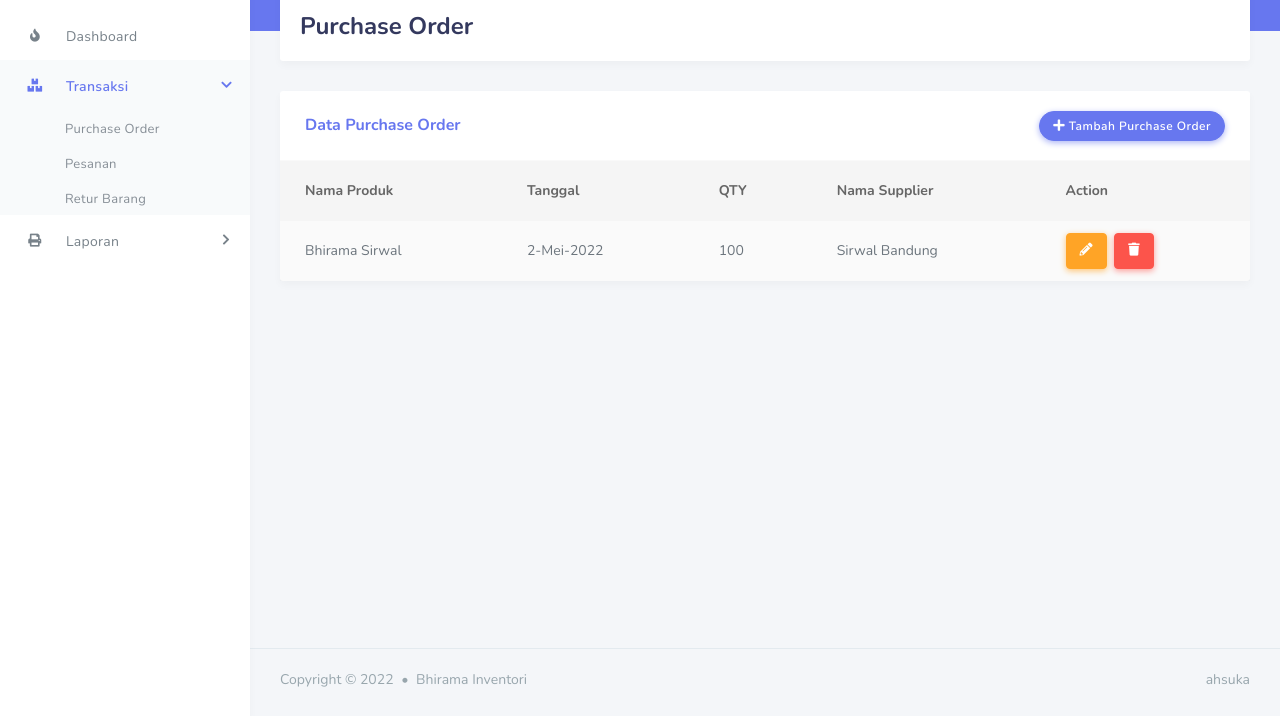
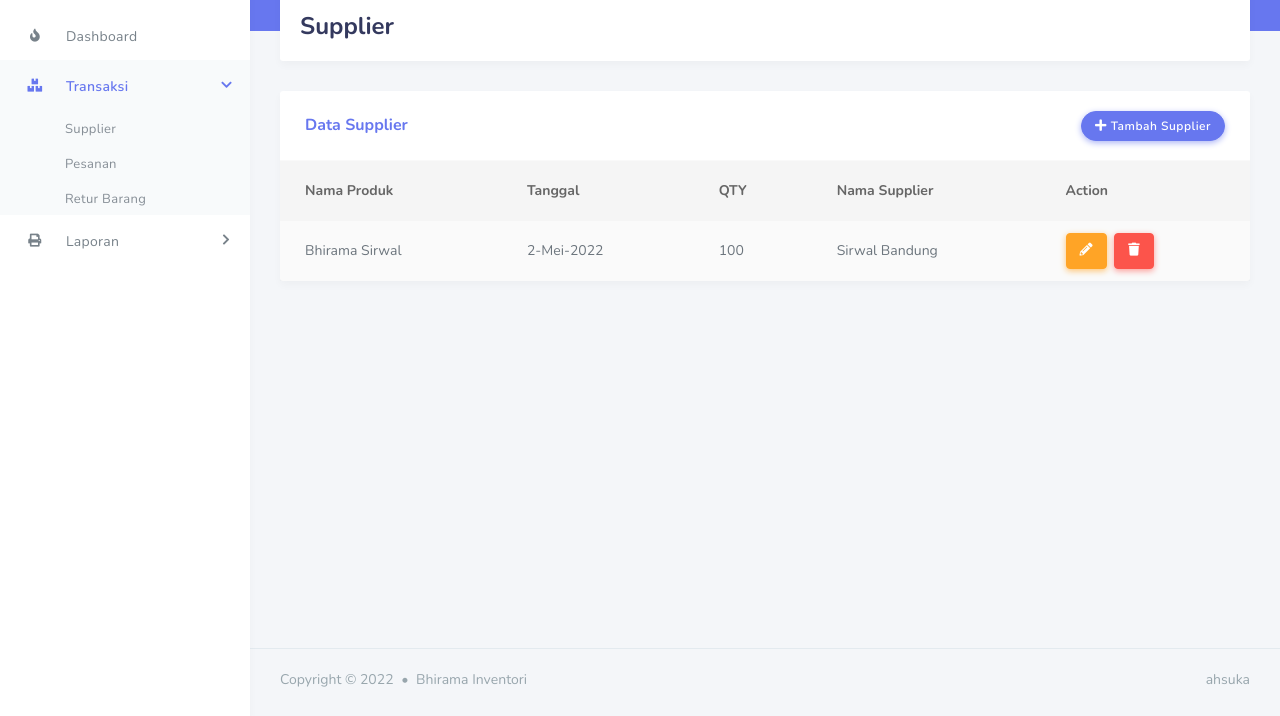
Before and after one commit to yhaae01/bhirama-inventori, a CodeIgniter app: page /yourprojectname/index.php/transaksi/purchaseorder/index in a window 1280 px wide. Shown: the part 84-800 px from the top of the page. Run offline with CodeIgniter, Linux system fonts and the light colour scheme; the visitor is signed in with stand-in values (Sample User, id 1); data comes from the database, SQL or seed files in the repository; data that the repository does not hold is empty.

Commit message:
Merubah nama purchase order menjadi supplier

```diff
--- a/application/views/templates/sidebar.php
+++ b/application/views/templates/sidebar.php
@@ -43,7 +43,7 @@
                 <a href="#" class="nav-link has-dropdown" data-toggle="dropdown"><i class="fas fa-boxes"></i> <span>Transaksi</span></a>
                 <ul class="dropdown-menu">
                     <li class="<?= (strpos(current_url(), "PurchaseOrder") !== false) ? "active" : ""; ?>">
-                        <a class="nav-link" href="<?= base_url('transaksi/PurchaseOrder') ?>"><span>Purchase Order</span></a>
+                        <a class="nav-link" href="<?= base_url('transaksi/PurchaseOrder') ?>"><span>Supplier</span></a>
                     </li>
                     <li class="<?= (strpos(current_url(), "Pesanan") !== false) ? "active" : ""; ?>">
                         <a class="nav-link" href="<?= base_url('transaksi/Pesanan') ?>"><span>Pesanan</span></a>
@@ -59,7 +59,7 @@
                     <a href="#" class="nav-link has-dropdown" data-toggle="dropdown"><i class="fas fa-print"></i> <span>Laporan</span></a>
                     <ul class="dropdown-menu">
                         <li class="<?= (strpos(current_url(), "laporan/PurchaseOrder") !== false) ? "active" : ""; ?>">
-                            <a class="nav-link" href="<?= base_url('laporan/PurchaseOrder') ?>"><span>Purchase Order</span></a>
+                            <a class="nav-link" href="<?= base_url('laporan/PurchaseOrder') ?>"><span>Supplier</span></a>
                         </li>
                         <li class="<?= (strpos(current_url(), "laporan/Pesanan") !== false) ? "active" : ""; ?>">
                             <a class="nav-link" href="<?= base_url('laporan/Pesanan') ?>"> <span>Pesanan</span></a>
--- a/application/views/transaksi/purchase-order/index.php
+++ b/application/views/transaksi/purchase-order/index.php
@@ -2,15 +2,15 @@
 <div class="main-content">
     <section class="section">
         <div class="section-header">
-            <h1>Purchase Order</h1>
+            <h1>Supplier</h1>
         </div>
 
         <div class="section-body">
             <div class="card">
                 <div class="card-header">
-                    <h4>Data Purchase Order</h4>
+                    <h4>Data Supplier</h4>
                     <div class="card-header-action">
-                        <a href="<?= base_url('transaksi/PurchaseOrder/tambah') ?>" class="btn btn-primary"><i class="fas fa-plus"></i> Tambah Purchase Order</a>
+                        <a href="<?= base_url('transaksi/PurchaseOrder/tambah') ?>" class="btn btn-primary"><i class="fas fa-plus"></i> Tambah Supplier</a>
                     </div>
                 </div>
                 <div class="card-body p-0">
```
Also changed, not shown: application/views/transaksi/purchase-order/tambah.php (+6 -4 lines). Lines whose indentation alone changed are shown as unchanged.
